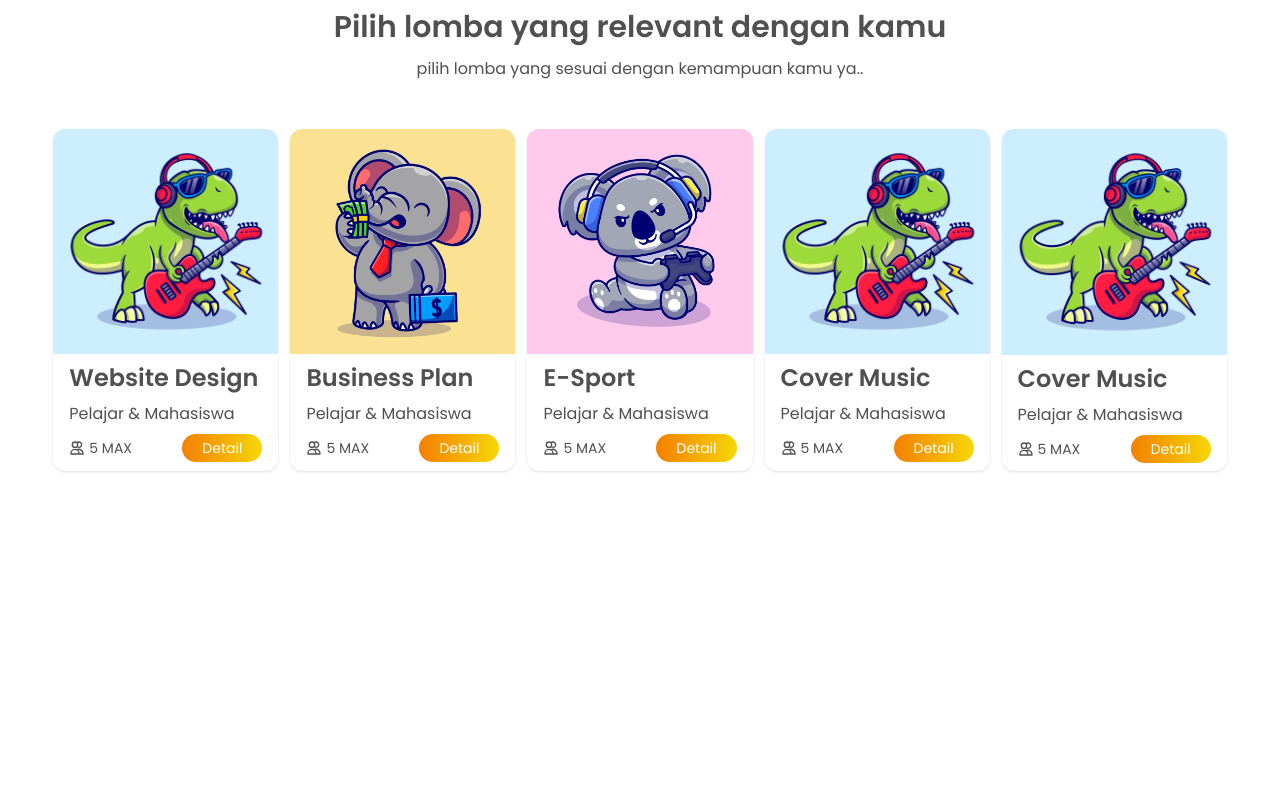
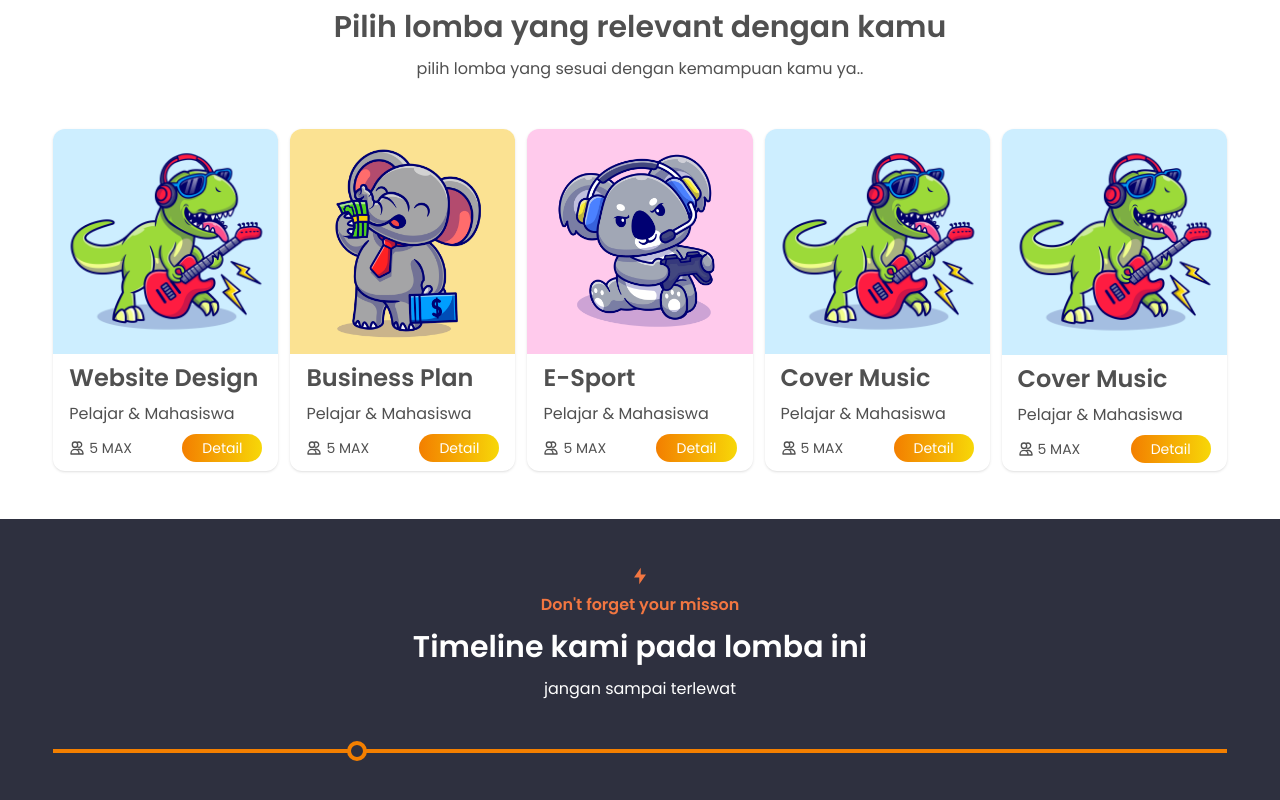
Before and after one commit to rianmz-genz/webiitc, a Next.js app: page / in a window 1280 px wide. Shown: the part 2250-3050 px from the top of the page. Before the commit the page ends 2769 px from the top, so only its background shows below. Built offline with nearby package versions, Linux system fonts and the light colour scheme.

Commit message:
add timeline section

```diff
--- a/pages/index.js
+++ b/pages/index.js
@@ -1,4 +1,4 @@
-import { AboutSection, Button, CompetitionSection, HeroSection, SkemaSection } from '@/components'
+import { AboutSection, CompetitionSection, HeroSection, SkemaSection, TimelineSection } from '@/components'
 import Head from 'next/head'
 
 export default function Home() {
@@ -6,11 +6,13 @@ export default function Home() {
     <main>
       <Head>
         <title>IITC</title>
+        <meta name="title" content='IITC' />
       </Head>
       <HeroSection />
       <AboutSection />
       <SkemaSection />
       <CompetitionSection />
+      <TimelineSection />
     </main>
   )
 }
```
